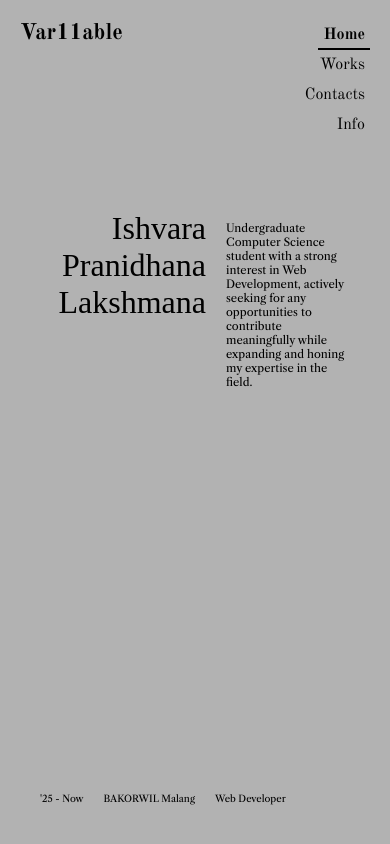
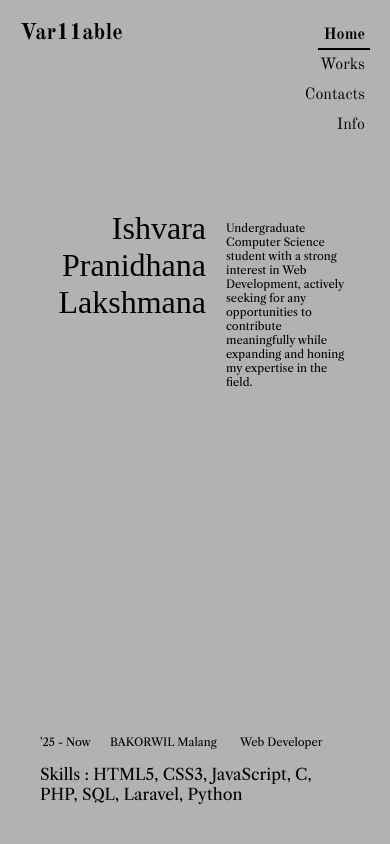
Before and after one commit to varqse/v4ensu, a React (Create React App) app: page / in a window 390 px wide. Built offline with nearby package versions, Linux system fonts and the light colour scheme; a web font is replaced by a local one.

Commit message:
Home Update

```diff
--- a/src/App.scss
+++ b/src/App.scss
@@ -201,25 +201,31 @@ body {
 
 .footer {
   display: flex;
-  justify-content: flex-start; /* Align footer to the left */
+  flex-direction: column; /* Arrange items vertically */
+  align-items: flex-start; /* Align items to the left */
+  gap: 10px; /* Space between each item */
+  font-family: "Libre Caslon Text", serif;
 }
 
 .experience {
-  display: flex;
-  gap: 50px;
-  font-family: "Libre Caslon Text", serif;
+  display: grid;
+  grid-template-columns: 100px 200px 1fr; /* Define column widths */
+  gap: 10px; /* Space between columns */
+  align-items: center; /* Vertically align content in each row */
   font-size: 1rem;
 }
 
-@media screen and (max-width: 468px) {
-  .experience {
-    gap: 20px;
-    font-size: 0.6rem;
-  }
+.skills {
+  margin-top: 10px;
+}
+
+.skills p {
+  margin: 0; /* Remove paragraph margin */
 }
 
 .experience .year,
-.experience .company {
+.experience .company,
+.experience .position {
   white-space: nowrap; /* Prevent text wrapping */
 }
 
@@ -228,6 +234,19 @@ body {
   color: inherit; /* Inherit color from parent */
   white-space: nowrap; /* Prevent text wrapping */
 }
+
+@media screen and (max-width: 468px) {
+  .experience {
+    grid-template-columns: 70px 130px 1fr; /* Adjust column widths for smaller screens */
+    font-size: 0.7rem;
+    gap: 0px;
+  }
+  .footer {
+    gap: 5px; /* Reduce gap between items */
+  }
+}
+
+
 
 .works-container {
   display: flex;
--- a/src/components/Home.js
+++ b/src/components/Home.js
@@ -19,6 +19,18 @@ const Home = () => (
         </span>
         <span className="position">Web Developer</span>
       </div>
+      {/* <div className="experience">
+        <span className="year">'26 - '27</span>
+        <span className="company">
+          <a href="https://bakorwilmalang.jatimprov.go.id/" target="_blank" rel="noopener noreferrer">
+            Google
+          </a>
+        </span>
+        <span className="position">Web Developer</span>
+      </div> */}
+      <div className="skills">
+        <p>Skills : HTML5, CSS3, JavaScript, C, PHP, SQL, Laravel, Python</p>
+      </div>
     </div>
   </div>
 );
```
